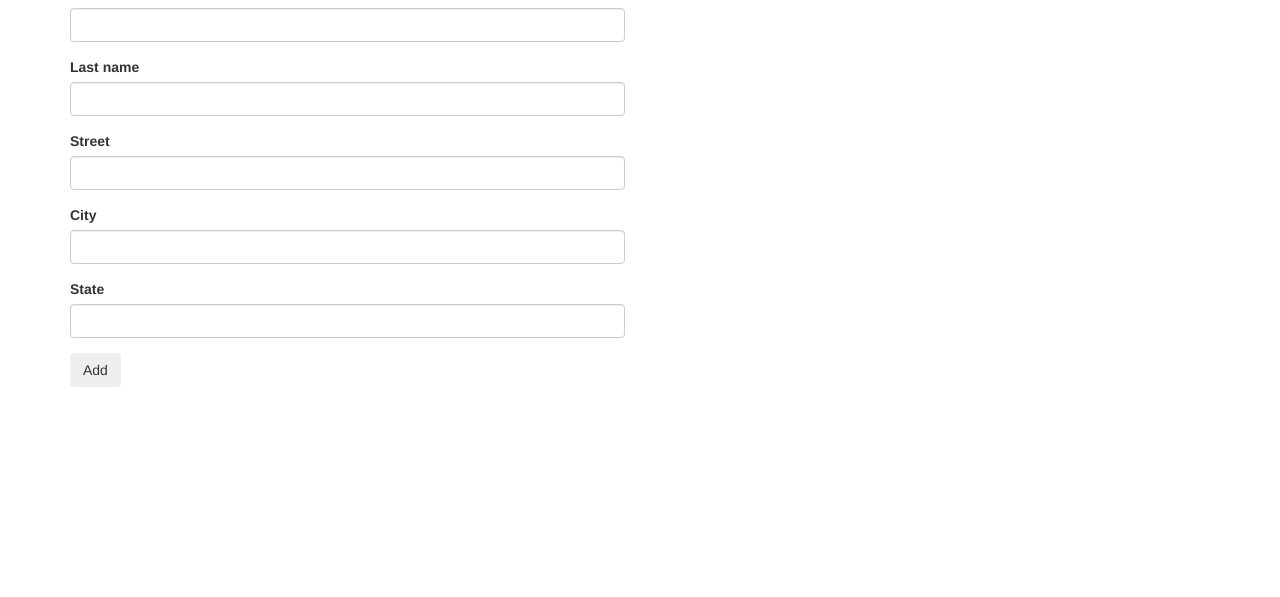
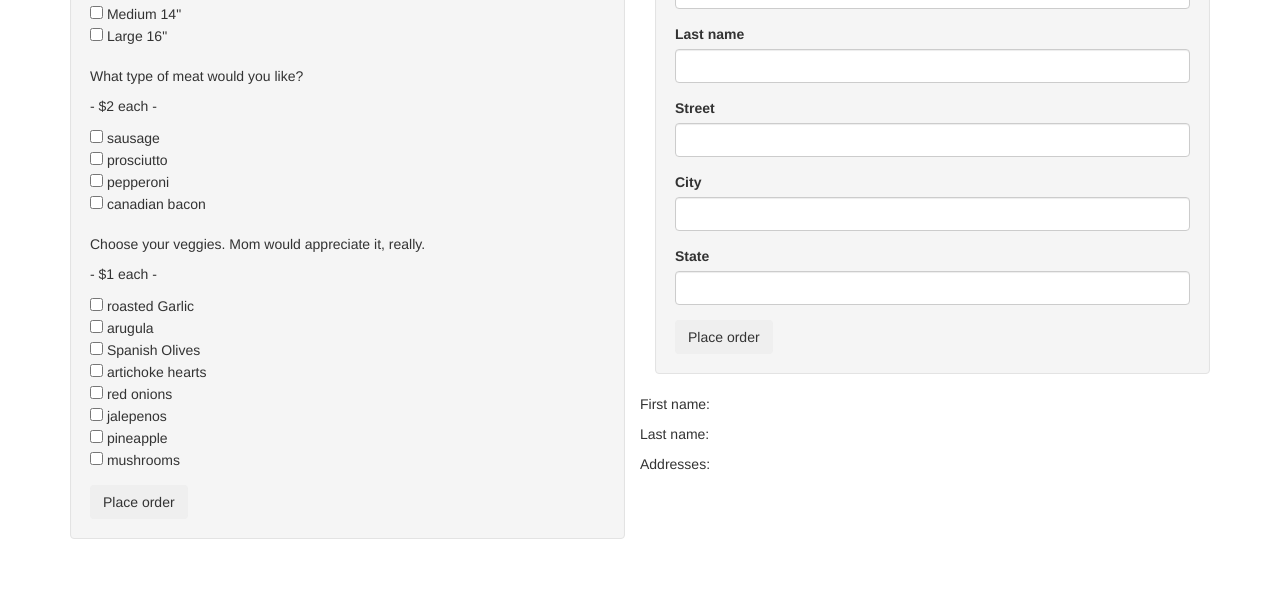
Before and after one commit to Evan-Alexander/pizza-shop, a plain HTML site: page index.html in a window 1280 px wide. Shown: the part 203-800 px from the top of the page. Drawn offline with Linux system fonts and the light colour scheme.

Commit message:
Set up order forms for size, meat, and veggies as well as name and address info.  It will take user information.

```diff
--- a/index.html
+++ b/index.html
@@ -5,19 +5,50 @@
     <link href="css/styles.css" rel="stylesheet" type="text/css">
     <script src="js/jquery-3.1.1.js"></script>
     <script src="js/scripts.js"></script>
-    <title>Address book</title>
+    <title>Genrose Pizza</title>
   </head>
   <body>
     <div class="container">
       <h1>Genrose Pizza</h1>
 
       <div class="row">
+        <div class="col-md-6">
+          <div class="well">
+            <form id="order-form">
+              <h2>Place your order:</h2>
+              <div class="form-group">
+                <p>How hungry are you?</p>
+                <input type="checkbox" name="size" value="small"> Small 12"<br>
+                <input type="checkbox" name="size" value="medium"> Medium 14"<br>
+                <input type="checkbox" name="size" value="small"> Large 16"<br>
+                <br>
+                <p>What type of meat would you like?</p>
+                <p>- $2 each -</p>
+                <input type="checkbox" name="meat" value="sausage"> sausage<br>
+                <input type="checkbox" name="meat" value="prosciutto"> prosciutto<br>
+                <input type="checkbox" name="meat" value="pepperoni"> pepperoni<br>
+                <input type="checkbox" name="meat" value="c-bacon"> canadian bacon<br>
+                <br>
+                <p>Choose your veggies.  Mom would appreciate it, really.</p>
+                <p>- $1 each -</p>
+                <input type="checkbox" name="veg" value="garlic"> roasted Garlic<br>
+                <input type="checkbox" name="veg" value="arugula"> arugula<br>
+                <input type="checkbox" name="veg" value="olives"> Spanish Olives<br>
+                <input type="checkbox" name="veg" value="arti-hearts"> artichoke hearts<br>
+                <input type="checkbox" name="veg" value="onions"> red onions<br>
+                <input type="checkbox" name="veg" value="jalepenos"> jalepenos<br>
+                <input type="checkbox" name="veg" value="pineapple"> pineapple<br>
+                <input type="checkbox" name="veg" value="mushrooms"> mushrooms<br>
+              </div>
+              <button type="submit" class="btn">Place order</button>
+            </form>
+          </div>
+        </div>
 
         <div class="col-md-6">
-          <h2>Place your order:</h2>
-
+          <div class="well">
+            <form id="contact-info">
               <h2>Enter your name please:</h2>
-          <form id="new-contact">
               <div class="form-group">
                 <label for="new-first-name">First name</label>
                 <input type="text" class="form-control" id="new-first-name">
@@ -26,7 +57,6 @@
                 <label for="new-last-name">Last name</label>
                 <input type="text" class="form-control" id="new-last-name">
               </div>
-
               <div id="new-address">
                 <div class="address">
                   <div class="form-group">
@@ -43,13 +73,13 @@
                   </div>
                 </div>
               </div>
-
-            <button type="submit" class="btn">Add</button>
+              <button type="submit" class="btn">Place order</button>
             </form>
+          </div>
 
         </div>
 
-        <div class="col-md-6">
+
           <div id="show-contact">
             <h2></h2>
             <p>First name: <span class="first-name"></span></p>
@@ -59,7 +89,7 @@
 
             </ul>
           </div>
-        </div>
+
 
       </div>
     </div>
```
Lines whose indentation alone changed are shown as unchanged.
